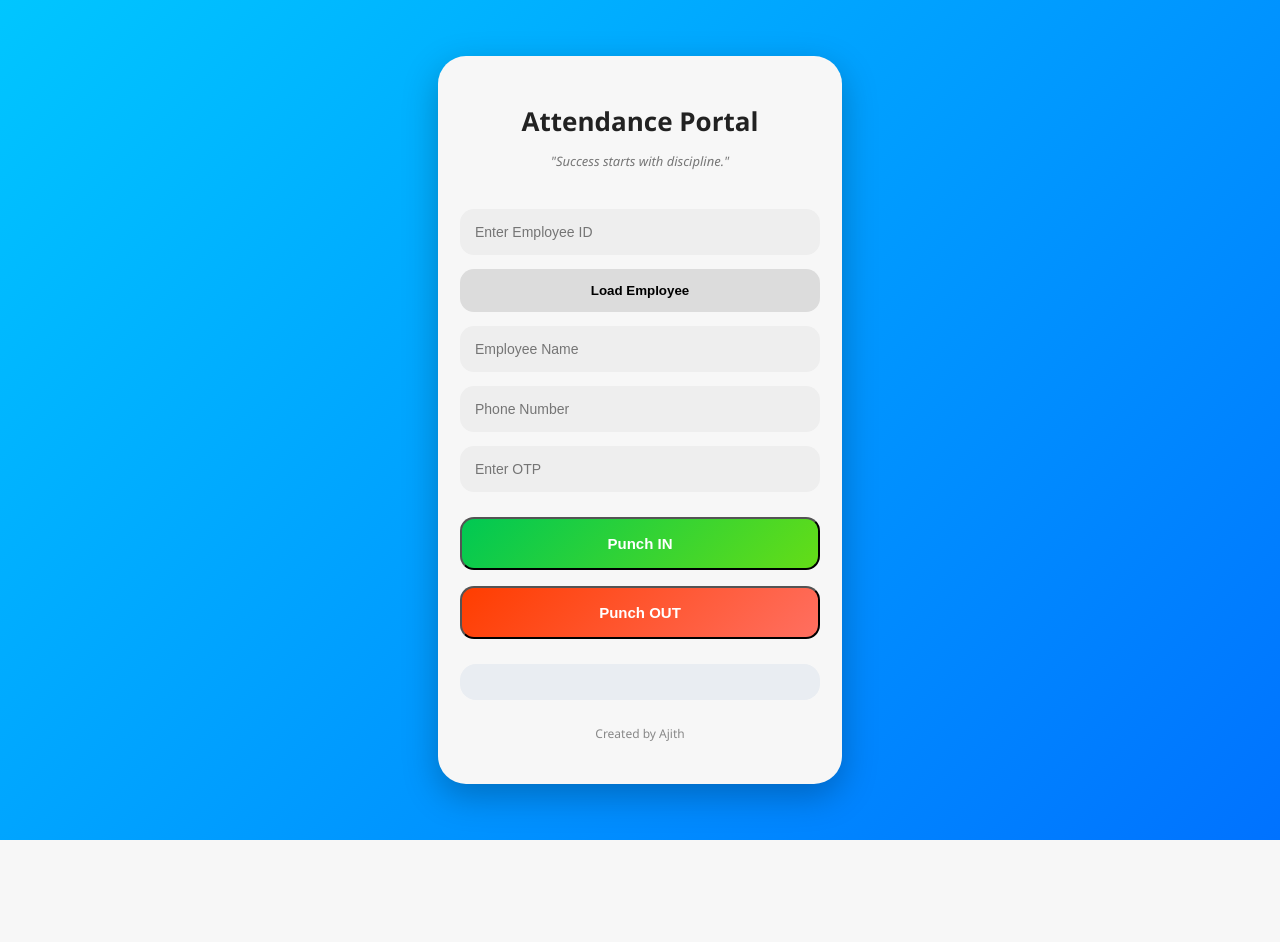
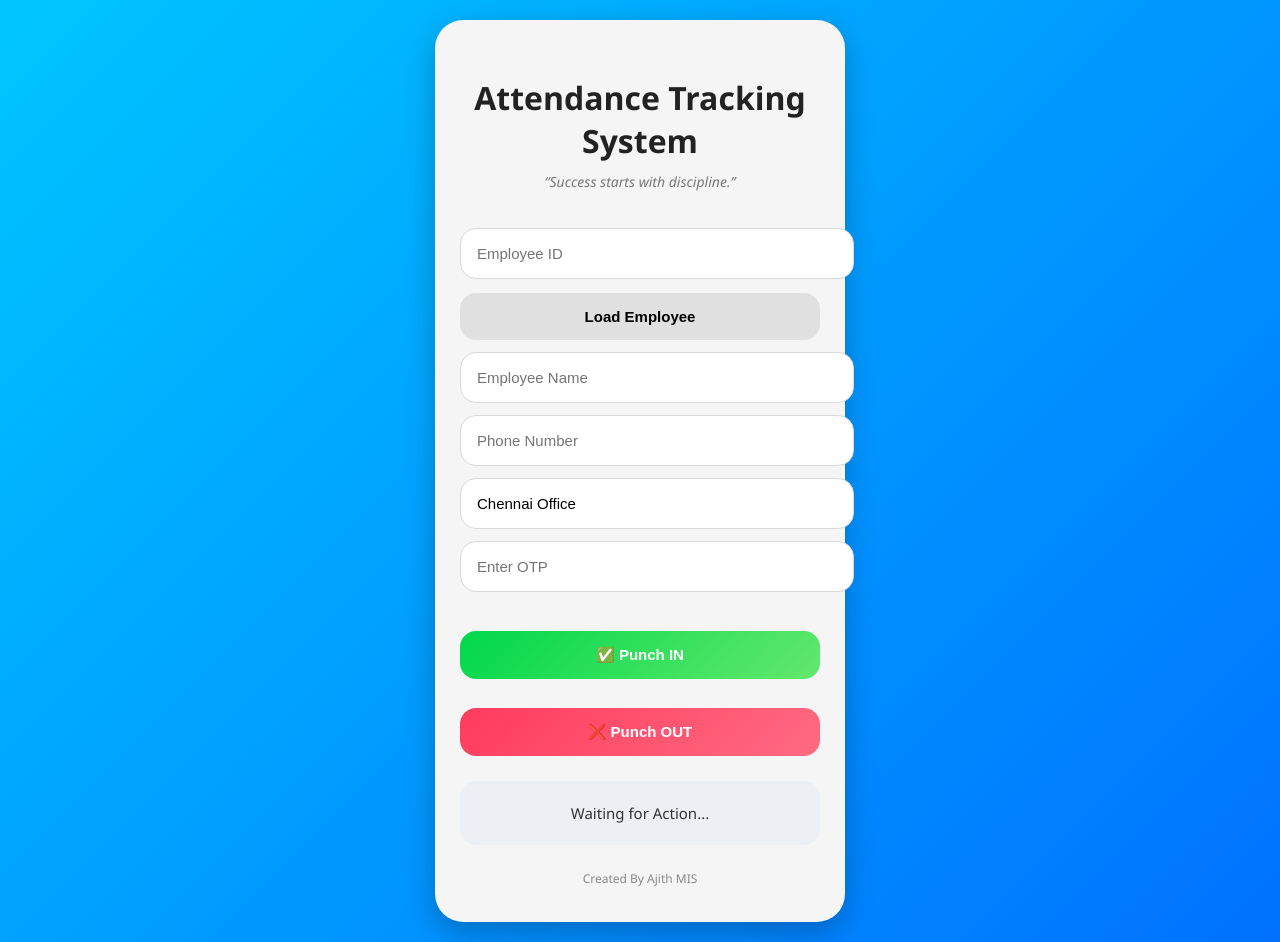
Before and after one commit to Payable2026/Attedence-Tracking, a Flask app: page / in a window 1280 px wide. Before the commit the page ends 840 px from the top, so only its background shows below. Run offline with Flask 3, Linux system fonts and the light colour scheme.

Commit message:
updated full project (UI + JS + Flask fix)

```diff
--- a/static/style.css
+++ b/static/style.css
@@ -18,20 +18,20 @@ body {
     width: 360px;
     max-width: 100%;
 
-    background: #f7f7f7;
+    background: #f5f5f5;
     border-radius: 28px;
 
-    padding: 30px 22px;
+    padding: 35px 25px;
 
     text-align: center;
 
-    box-shadow: 0 12px 35px rgba(0,0,0,0.25);
+    box-shadow: 0 10px 30px rgba(0,0,0,0.25);
 }
 
 h1 {
-    font-size: 26px;
+    font-size: 32px;
     color: #222;
-    margin-bottom: 5px;
+    margin-bottom: 10px;
     font-weight: 700;
 }
 
@@ -39,81 +39,76 @@ h1 {
     color: #777;
     font-style: italic;
     margin-bottom: 25px;
-    font-size: 13px;
+    font-size: 14px;
 }
 
 input {
     width: 100%;
+    padding: 16px;
+    margin-top: 12px;
+
+    border-radius: 16px;
+    border: 1px solid #d9d9d9;
+
+    background: #ffffff;
+    font-size: 15px;
+
+    outline: none;
+}
+
+/* Load button */
+.load-btn {
+    background: #e0e0e0;
+}
+
+/* All buttons */
+button {
+    width: 100%;
     padding: 15px;
+    border: none;
+    border-radius: 16px;
     margin-top: 14px;
 
-    border-radius: 14px;
-    border: none;
+    font-size: 15px;
+    font-weight: bold;
 
-    background: #eeeeee;
-
-    font-size: 14px;
-    outline: none;
-
-    box-sizing: border-box;
+    cursor: pointer;
+    transition: 0.25s;
 }
 
-/* Load Button */
-.load-btn {
-    width: 100%;
-    padding: 14px;
-    border-radius: 14px;
-    border: none;
-    margin-top: 14px;
-
-    background: #dcdcdc;
-    font-weight: 600;
-    cursor: pointer;
+button:hover {
+    transform: scale(1.03);
 }
 
-/* Button Hover */
-button:hover {
-    transform: scale(1.02);
-}
-
-/* IN / OUT buttons group */
+/* IN / OUT buttons */
 .buttons {
     margin-top: 25px;
     display: flex;
     flex-direction: column;
-    gap: 16px;
+    gap: 15px;
 }
 
 .in-btn {
-    background: linear-gradient(135deg, #00c853, #64dd17);
+    background: linear-gradient(135deg, #00d84a, #63e86d);
     color: white;
 }
 
 .out-btn {
-    background: linear-gradient(135deg, #ff3d00, #ff6f60);
+    background: linear-gradient(135deg, #ff3b5f, #ff6b81);
     color: white;
 }
 
-.buttons button {
-    padding: 16px;
-    border-radius: 14px;
-    font-weight: 600;
-    font-size: 15px;
-}
-
-/* Result Card */
+/* Result box */
 #result {
     margin-top: 25px;
-    padding: 18px;
+    padding: 20px;
 
     border-radius: 16px;
-
-    background: #e9edf2;
+    background: #eceff3;
 
     color: #333;
     font-size: 15px;
-
-    line-height: 1.7;
+    line-height: 1.6;
 }
 
 /* Footer */
--- a/templates/index.html
+++ b/templates/index.html
@@ -1,8 +1,12 @@
 <!DOCTYPE html>
-<html>
+<html lang="en">
+
 <head>
-    <title>Attendance System</title>
+    <meta charset="UTF-8">
+    <meta name="viewport" content="width=device-width, initial-scale=1.0">
+    <title>Attendance Tracking System</title>
 
+    <!-- CSS -->
     <link rel="stylesheet" href="{{ url_for('static', filename='style.css') }}">
 </head>
 
@@ -10,28 +14,54 @@
 
 <div class="container">
 
-    <h1>Attendance Portal</h1>
-    <p class="quote">"Success starts with discipline."</p>
+    <h1>Attendance Tracking System</h1>
 
-    <input id="emp_id" placeholder="Enter Employee ID">
-
-    <button class="load-btn" onclick="loadEmployee()">Load Employee</button>
-
-    <input id="name" placeholder="Employee Name" readonly>
-    <input id="phone" placeholder="Phone Number" readonly>
-    <input id="otp" placeholder="Enter OTP">
-
-    <div class="buttons">
-        <button class="in-btn" onclick="markAttendance('IN')">Punch IN</button>
-        <button class="out-btn" onclick="markAttendance('OUT')">Punch OUT</button>
+    <div class="quote">
+        “Success starts with discipline.”
     </div>
 
-    <div id="result"></div>
+    <!-- EMPLOYEE ID -->
+    <input type="text" id="emp_id" placeholder="Employee ID">
 
-    <p class="footer">Created by Ajith</p>
+    <!-- LOAD BUTTON -->
+    <button type="button" class="load-btn" onclick="loadEmployee()">
+        Load Employee
+    </button>
+
+    <!-- EMPLOYEE DETAILS -->
+    <input type="text" id="name" placeholder="Employee Name" readonly>
+    <input type="text" id="phone" placeholder="Phone Number" readonly>
+    <input type="text" id="location" value="Chennai Office" readonly>
+
+    <!-- OTP -->
+    <input type="text" id="otp" placeholder="Enter OTP">
+
+    <!-- BUTTONS -->
+    <div class="buttons">
+
+        <button type="button" class="in-btn" onclick="markAttendance('IN')">
+            ✅ Punch IN
+        </button>
+
+        <button type="button" class="out-btn" onclick="markAttendance('OUT')">
+            ❌ Punch OUT
+        </button>
+
+    </div>
+
+    <!-- RESULT -->
+    <div id="result">
+        Waiting for Action...
+    </div>
+
+    <!-- FOOTER -->
+    <div class="footer">
+        Created By Ajith MIS
+    </div>
 
 </div>
 
+<!-- JS -->
 <script src="{{ url_for('static', filename='script.js') }}"></script>
 
 </body>
```
